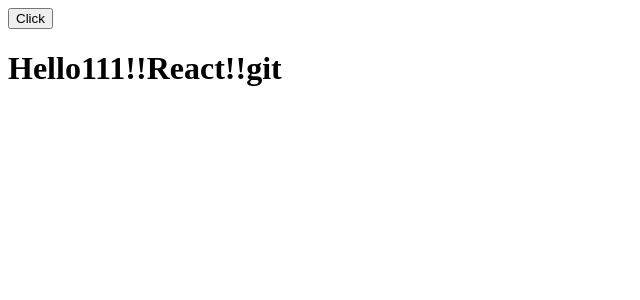
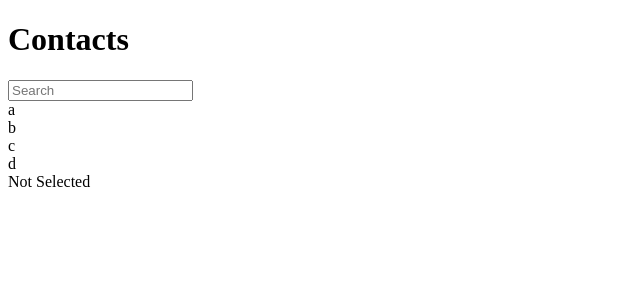
Before and after one commit to ekwkqqk/codelab-tut, a React app: page / in a window 1280 px wide. Shown: the top 300 px of the page, without its empty margins (0-640 px from the left). Built offline with nearby package versions, Linux system fonts and the light colour scheme.

Commit message:
commit-message 20170716

```diff
--- a/src/components/App.js
+++ b/src/components/App.js
@@ -1,19 +1,10 @@
 import React from 'react';
+import Contact from './Contact';
 
 class App extends React.Component {
-  constructor(props){
-    super(props);
-    this.state = {
-      name: ''
-    }
-  }
-
   render(){
       return (
-          <div>
-            <button onClick={()=>{this.setState({name:'Velopert'});}}>Click</button>
-            <h1>Hello111!!React!!git{this.state.name}</h1>
-          </div>
+          <Contact/>
       );
   }
 }
--- /dev/null
+++ b/src/components/Contact.js
@@ -0,0 +1,60 @@
+import React from 'react';
+import ContactInfo from './ContactInfo';
+import ContactDetails from './ContactDetails';
+
+export default class Contact extends React.Component{
+
+    constructor(props){
+      super(props);
+      this.state = {
+          selectedKey : -1,
+          keyword : '',
+          contactData: [
+            { name : 'a', phone : '010-0000-00001'},
+            { name : 'b', phone : '010-0000-00002'},
+            { name : 'c', phone : '010-0000-00003'},
+            { name : 'd', phone : '010-0000-00004'}
+          ]
+      }
+
+      this.handleChange = this.handleChange.bind(this);
+      this.handleClick = this.handleClick.bind(this);
+    }
+
+    handleChange(e){
+      this.setState({
+        keyword: e.target.value
+      });
+    }
+
+    handleClick(key){
+      this.setState({
+          selectedKey : key
+        }
+      )
+    }
+
+    render(){
+      const mapToComponents = (data) => {
+        data.sort();
+        data = data.filter(
+          (contact) => {
+              return contact.name.toLowerCase().indexOf(this.state.keyword.toLowerCase()) > -1;
+          }
+      )
+        return data.map((contact, i) => {
+          return (<ContactInfo contact={contact} key={i} onClick={() => this.handleClick(i)}/>);
+        });
+      }
+      return (
+        <div>
+          <h1>Contacts</h1>
+          <input name="keyword" placeholder="Search" value={this.state.keyword} onChange={this.handleChange}/>
+          <div>{mapToComponents(this.state.contactData)}</div>
+          <ContactDetails isSelected={this.state.selectedKey != -1}
+                          contact={this.state.contactData[this.state.selectedKey]}
+          />
+        </div>
+      );
+    }
+}
--- /dev/null
+++ b/src/components/ContactDetails.js
@@ -0,0 +1,26 @@
+import React from 'react';
+
+
+export default class ContactDetails extends React.Component{
+  render(){
+    const details = (<div>
+                      <p>{this.props.contact.name}</p>
+                      <p>{this.props.contact.phone}</p>
+                    </div>);
+    const blank = (<div>Not Selected</div>);
+
+    return (
+        <div>
+          {this.props.isSelected ? details : blank}
+        </div>
+    )
+  }
+}
+
+
+ContactDetails.defaultProps = {
+  contact : {
+     name: '',
+     phone: ''
+  }
+}
--- /dev/null
+++ b/src/components/ContactInfo.js
@@ -0,0 +1,9 @@
+import React from 'react';
+
+export default class ContactInfo extends React.Component {
+  render(){
+    return (
+        <div onClick={this.props.onClick}>{this.props.contact.name}</div>
+    );
+  }
+}
```
